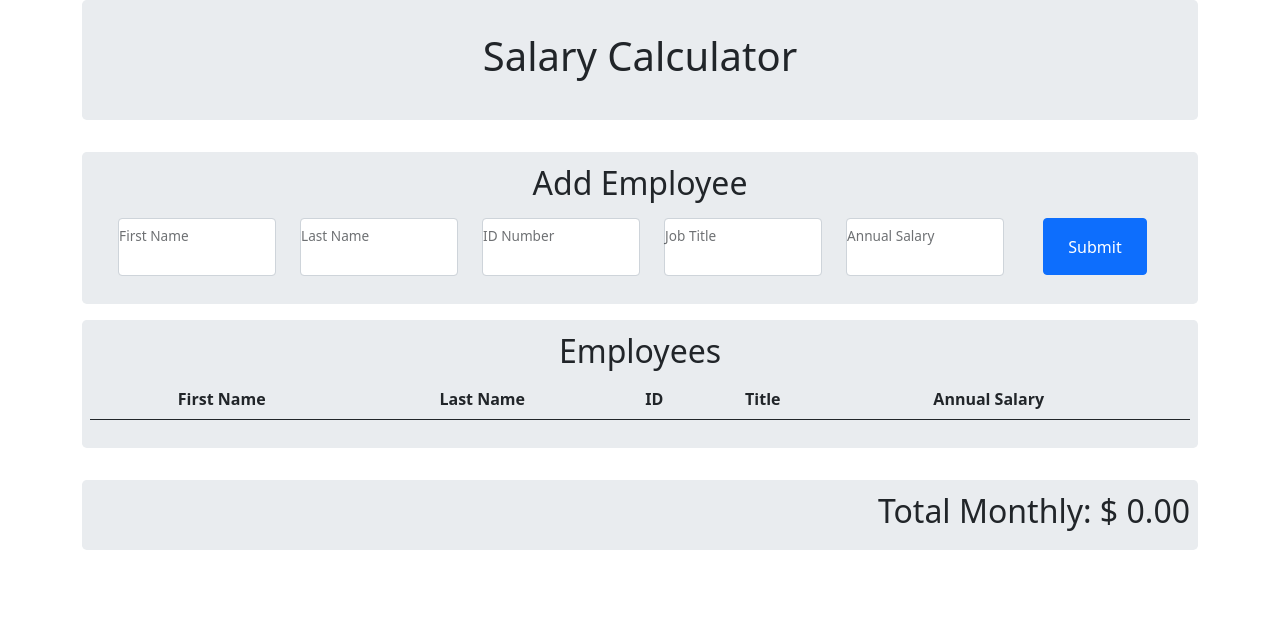
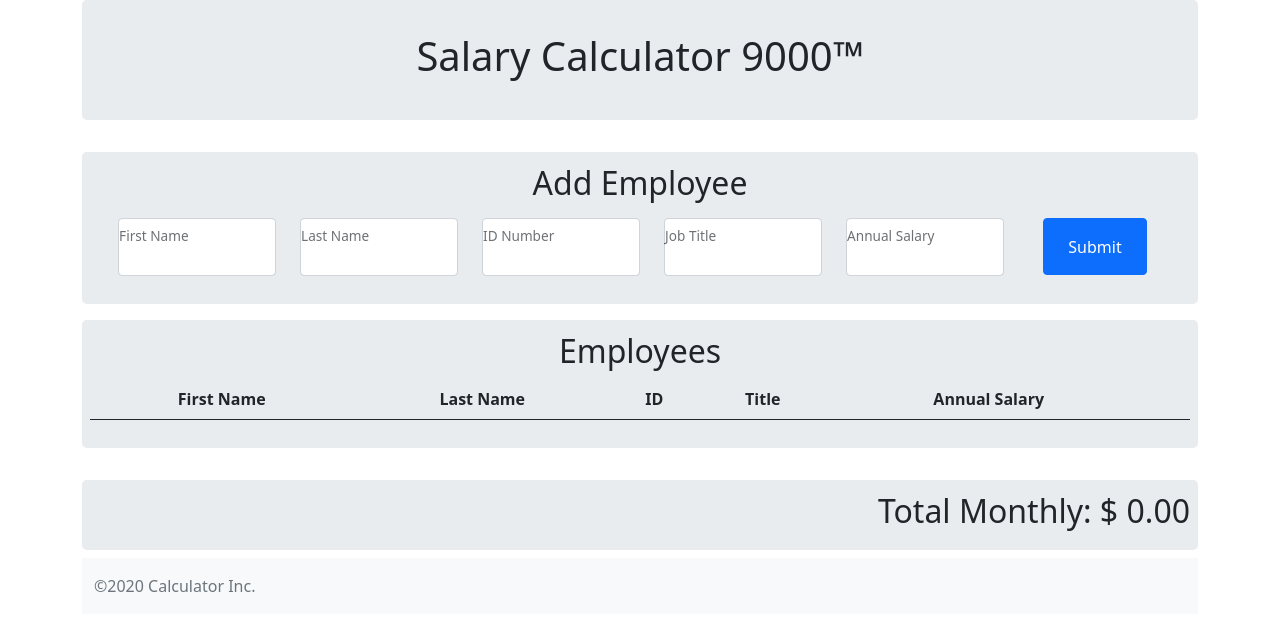
Before and after one commit to dunnmj42/jquery-salary-calculator, a plain HTML site: page index.html in a window 1280 px wide. Drawn offline with Linux system fonts and the light colour scheme.

Commit message:
Readme update and copywrite info

```diff
--- a/index.html
+++ b/index.html
@@ -7,12 +7,14 @@
     <link rel="stylesheet" href="style.css" />
     <script src="jquery-3.5.1.min.js"></script>
     <script src="client.js"></script>
-    <title>jQuery Salary Calculator</title>
+    <title>Salary Calculator 9000</title>
   </head>
   <body class="container">
+
     <header class="appHeader jumbotron">
-      <h1>Salary Calculator</h1>
+      <h1>Salary Calculator 9000&trade;</h1>
     </header>
+
     <div class="appInputs">
       <h2>Add Employee</h2>
       <div class="row inputs">
@@ -63,5 +65,11 @@
     <div class="appOutput">
       <h2 id="totalMonthly"></h2>
     </div>
+
+    <footer class="footer mt-auto py-3 bg-light">
+        <div class="container">
+            <span class="text-muted">&copy;2020 Calculator Inc. </span>
+        </div>
+    </footer>
   </body>
 </html>
--- a/style.css
+++ b/style.css
@@ -55,6 +55,15 @@
   text-align: right;
 }
 
+.py-3 {
+    padding-top: 1rem;
+    padding-bottom: 1rem;
+}
+
+.mt-auto {
+    margin-top: auto;
+}
+
 input::-webkit-outer-spin-button,
 input::-webkit-inner-spin-button {
   -webkit-appearance: none;
```
Also changed, not shown: 1 other file.
